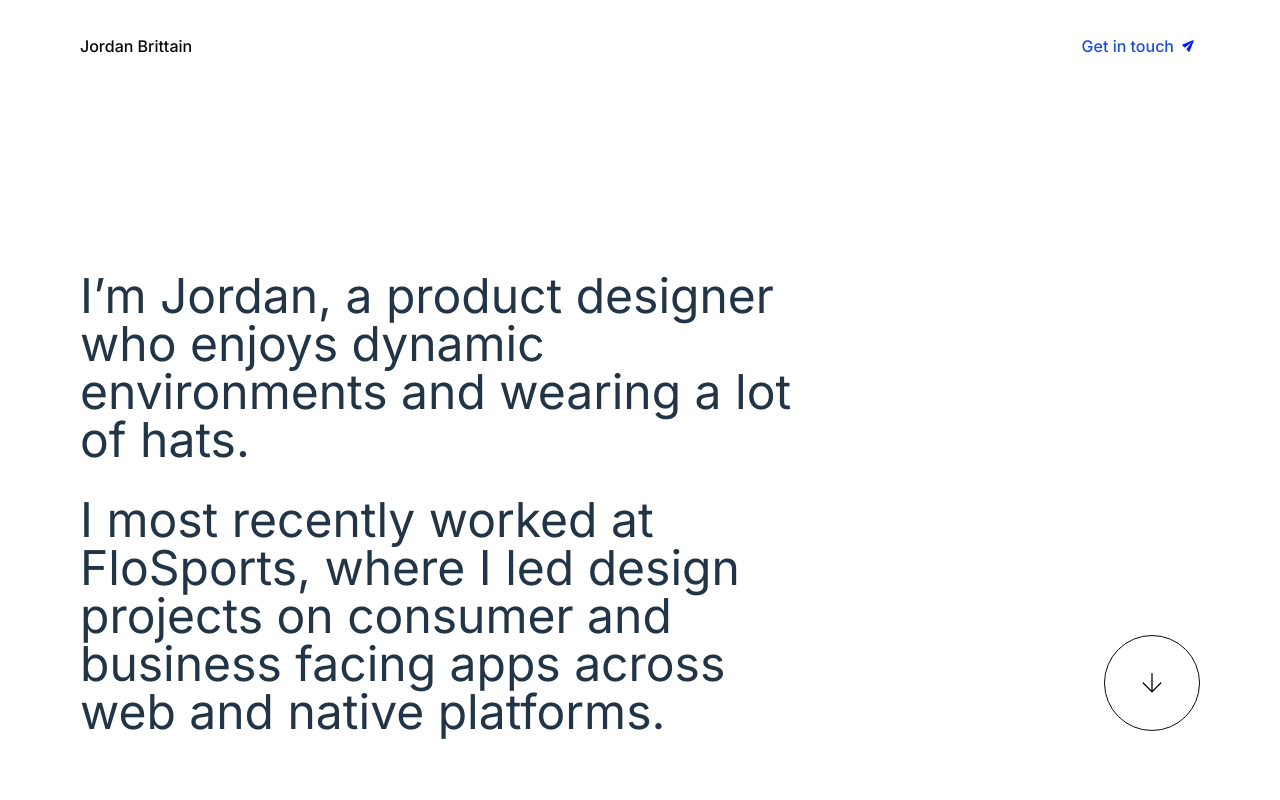
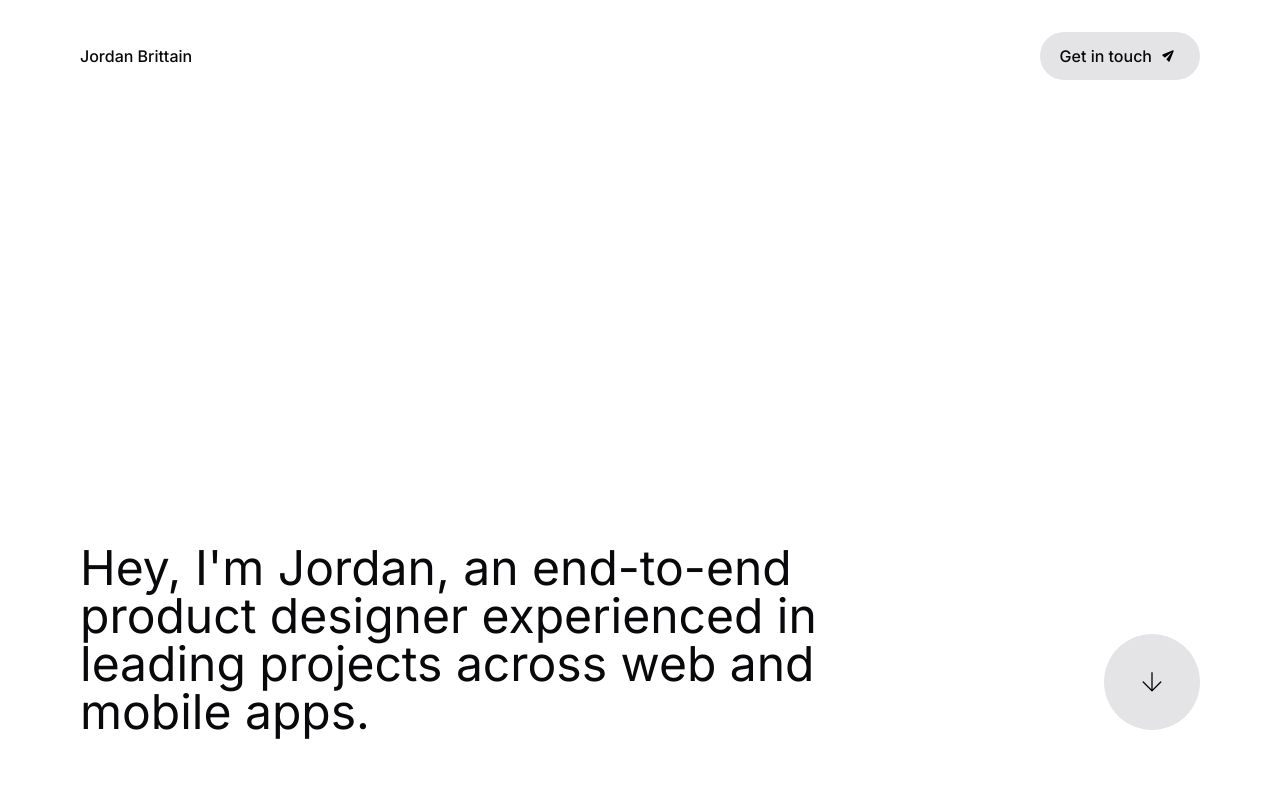
Before and after one commit to JordanBrittain/portfolio-vite, a React (Vite) app: page / in a window 1280 px wide. Shown: the top 800 px of the page. Built offline with nearby package versions, Linux system fonts and the light colour scheme; a web font is replaced by a local one.

Commit message:
updated styling of buttons to grey bg

```diff
--- a/src/ArrowButton.jsx
+++ b/src/ArrowButton.jsx
@@ -3,7 +3,7 @@ import ArrowIcon from "./ArrowIcon";
 function ArrowButton() {
   return (
     <button
-      className="w-24 h-24 2xl:w-36 2xl:h-36 p-0 group relative border border-zinc-950 rounded-full transition-all duration-1000 overflow-hidden
+      className="w-24 h-24 2xl:w-36 2xl:h-36 p-0 group relative rounded-full transition-all duration-1000 overflow-hidden bg-zinc-200
 
 before:bg-primary-500 before:w-32 before:h-32 2xl:before:w-40 2xl:before:h-40 before:absolute before:rounded-full before:transition-all before:duration-1000 before:top-0 before:left-0 before:-translate-x-full before:-translate-y-full
 
--- a/src/ContactButton.jsx
+++ b/src/ContactButton.jsx
@@ -1,8 +1,13 @@
 import planeIcon from './assets/plane.svg'
 
 function ContactButton() {
-  return <button className="flex gap-0.5 pr-0 pl-3.5 py-1.5 bg-transparent border-0">
-    <div className='text-blue-700 text-base font-medium'>Get in touch</div>
+  return <button className="
+  flex flex-row group gap-1 px-5 py-3 bg-transparent border-0 bg-zinc-200 rounded-full relative overflow-hidden transition-all duration-1000
+  before:w-full before:h-full before:bg-primary-500 before:absolute before:rounded-full before:top-0 before:left-0 before:-translate-x-full before:transition-all before:duration-1000 before:z-0
+  hover:before:left-1/2 hover:before:top-1/2 hover:before:-translate-x-1/2 hover:before:-translate-y-1/2
+  ">
+    <div className='text-zinc-950 text-base font-medium transition-all duration-1000 z-10
+    group-hover:text-zinc-50'>Get in touch</div>
     <img src={planeIcon}></img>
     </button>;
 }
--- a/src/HeroSection.jsx
+++ b/src/HeroSection.jsx
@@ -3,9 +3,9 @@ import ArrowButton from "./ArrowButton";
 function HeroSection() {
     return (
         <div className="px-site w-full flex items-end justify-between flex-1 pb-16 2xl:pb-28">
-            <h1 className="font-display font-regular text-4xl lg:text-5xl 2xl:text-8xl w-full lg:w-8/12">
-            <span>I’m Jordan, a product designer who enjoys dynamic environments and wearing a lot of hats.</span>
-            <span className="block pt-8">I most recently worked at FloSports, where I led design projects on consumer and business facing apps across web and native platforms.</span>
+            <h1 className="font-display text-zinc-950 font-regular text-4xl lg:text-5xl 2xl:text-8xl w-full lg:w-8/12">
+            <span>Hey, I'm Jordan, an end-to-end product designer experienced in leading projects across web and mobile apps.</span>
+
             </h1>
 
 
--- a/src/Navigation.jsx
+++ b/src/Navigation.jsx
@@ -1,7 +1,7 @@
 import ContactButton from "./ContactButton";
 
 function Navigation() {
-return <nav className="w-full py-7 px-site flex flex-row justify-between items-center">
+return <nav className="w-full py-8 px-site flex flex-row justify-between items-center">
 <div className="h-min text-base font-medium text-zinc-950">Jordan Brittain</div>
 <ContactButton/>
 
--- a/src/index.css
+++ b/src/index.css
@@ -50,7 +50,7 @@ h1 {
 
 button {
   border-radius: 8px;
-  border: 1px solid transparent;
+
   padding: 0.6em 1.2em;
   font-size: 1em;
   font-weight: 500;
@@ -58,9 +58,7 @@ button {
   cursor: pointer;
   transition: border-color 0.25s;
 }
-button:hover {
-  border-color: #646cff;
-}
+
 button:focus,
 button:focus-visible {
   outline: 4px auto -webkit-focus-ring-color;
--- a/src/main.jsx
+++ b/src/main.jsx
@@ -26,7 +26,7 @@ ReactDOM.createRoot(document.getElementById("root")).render(
 
 <CaseStudyTile
        imgSrc="/ss-1.png"
-       title="FloSports Schedule & Scores"
+       title="MileSplit Live"
        subtext="A ground-up redesign of a feature in our native mobile app."/>
 
 <CaseStudyTile
```
Also changed, not shown: src/assets/plane.svg.
